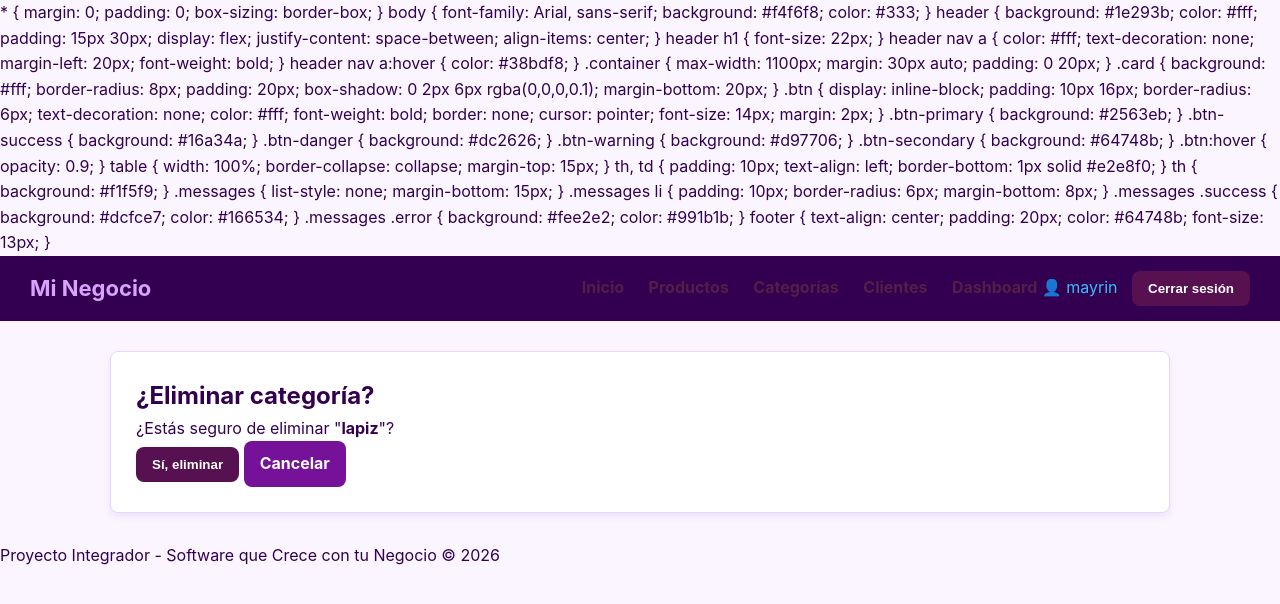
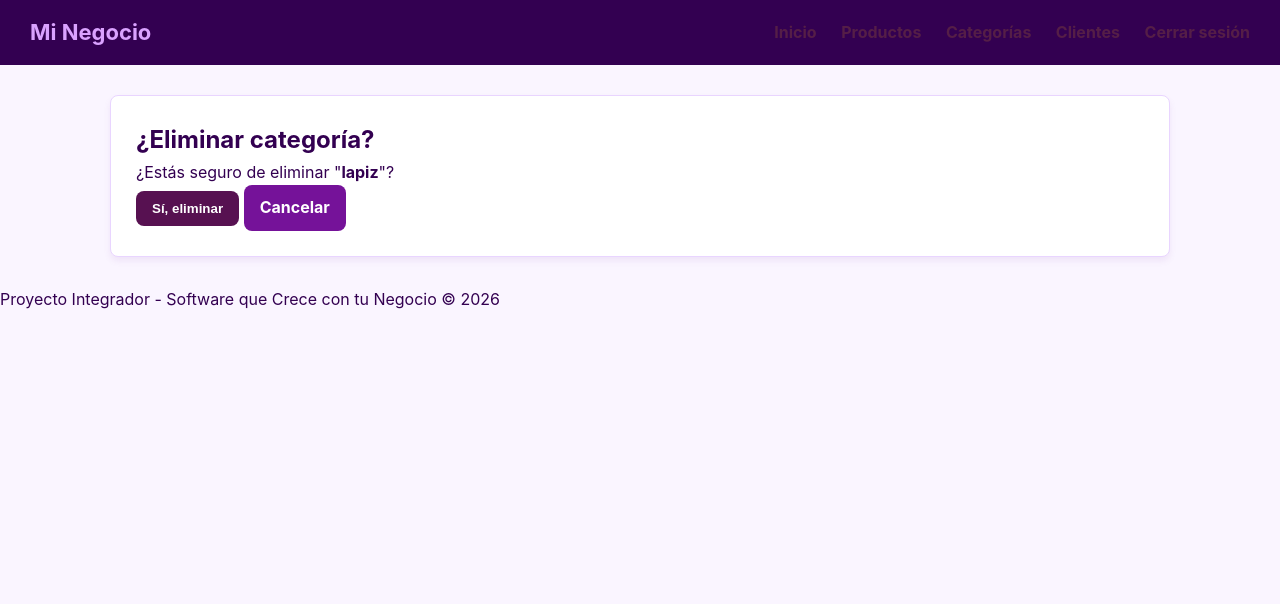
Before and after one commit to mayrintrejo81/mi-negocio-django, a Django app: page /categorias/eliminar/1/ in a window 1280 px wide. Shown: the top 604 px of the page. Run offline with Django 5.2, Linux system fonts and the light colour scheme; a user stored in the database is signed in; data comes from the database, SQL or seed files in the repository.

Commit message:
Corregir base.html limpio con paleta morada

```diff
--- a/tienda/templates/base.html
+++ b/tienda/templates/base.html
@@ -4,109 +4,11 @@
 <head>
     <meta charset="UTF-8">
     <meta name="viewport" content="width=device-width, initial-scale=1.0">
-    <title>{% block title %}Mi Negocio{% endblock %}</title>
+    <title>{% block title %}papeleria nomita {% endblock %}</title>
     <link rel="stylesheet" href="{% static 'css/styles.css' %}">
 </head>
-        * {
-            margin: 0;
-            padding: 0;
-            box-sizing: border-box;
-        }
-        body {
-            font-family: Arial, sans-serif;
-            background: #f4f6f8;
-            color: #333;
-        }
-        header {
-            background: #1e293b;
-            color: #fff;
-            padding: 15px 30px;
-            display: flex;
-            justify-content: space-between;
-            align-items: center;
-        }
-        header h1 {
-            font-size: 22px;
-        }
-        header nav a {
-            color: #fff;
-            text-decoration: none;
-            margin-left: 20px;
-            font-weight: bold;
-        }
-        header nav a:hover {
-            color: #38bdf8;
-        }
-        .container {
-            max-width: 1100px;
-            margin: 30px auto;
-            padding: 0 20px;
-        }
-        .card {
-            background: #fff;
-            border-radius: 8px;
-            padding: 20px;
-            box-shadow: 0 2px 6px rgba(0,0,0,0.1);
-            margin-bottom: 20px;
-        }
-        .btn {
-            display: inline-block;
-            padding: 10px 16px;
-            border-radius: 6px;
-            text-decoration: none;
-            color: #fff;
-            font-weight: bold;
-            border: none;
-            cursor: pointer;
-            font-size: 14px;
-            margin: 2px;
-        }
-        .btn-primary { background: #2563eb; }
-        .btn-success { background: #16a34a; }
-        .btn-danger { background: #dc2626; }
-        .btn-warning { background: #d97706; }
-        .btn-secondary { background: #64748b; }
-        .btn:hover { opacity: 0.9; }
-        table {
-            width: 100%;
-            border-collapse: collapse;
-            margin-top: 15px;
-        }
-        th, td {
-            padding: 10px;
-            text-align: left;
-            border-bottom: 1px solid #e2e8f0;
-        }
-        th {
-            background: #f1f5f9;
-        }
-        .messages {
-            list-style: none;
-            margin-bottom: 15px;
-        }
-        .messages li {
-            padding: 10px;
-            border-radius: 6px;
-            margin-bottom: 8px;
-        }
-        .messages .success {
-            background: #dcfce7;
-            color: #166534;
-        }
-        .messages .error {
-            background: #fee2e2;
-            color: #991b1b;
-        }
-        footer {
-            text-align: center;
-            padding: 20px;
-            color: #64748b;
-            font-size: 13px;
-        }
-    </style>
-</head>
 <body>
-    <header>
+    <header class="site-header">
         <h1>Mi Negocio</h1>
         <nav>
             <a href="{% url 'inicio' %}">Inicio</a>
@@ -114,32 +16,27 @@
             <a href="{% url 'lista_categorias' %}">Categorías</a>
             <a href="{% url 'lista_clientes' %}">Clientes</a>
             {% if user.is_authenticated %}
-                <a href="{% url 'dashboard' %}">Dashboard</a>
-                <span style="color:#38bdf8;">👤 {{ user.username }}</span>
-                <form action="{% url 'logout' %}" method="post" style="display:inline;">
-                  {% csrf_token %}
-                  <button type="submit" class="btn btn-danger" style="margin-left:10px;">Cerrar sesión</button>
-                </form>
+                <a href="{% url 'logout' %}">Cerrar sesión</a>
             {% else %}
                 <a href="{% url 'login' %}">Iniciar sesión</a>
             {% endif %}
         </nav>
     </header>
 
-    <div class="container">
+    <main class="container">
         {% if messages %}
             <ul class="messages">
                 {% for message in messages %}
-                    <li class="{{ message.tags }}">{{ message }}</li>
+                    <li class="message {{ message.tags }}">{{ message }}</li>
                 {% endfor %}
             </ul>
         {% endif %}
 
         {% block content %}{% endblock %}
-    </div>
+    </main>
 
-    <footer>
-        Proyecto Integrador - Software que Crece con tu Negocio &copy; {% now "Y" %}
+    <footer class="site-footer">
+        <p>Proyecto Integrador - Software que Crece con tu Negocio © {% now "Y" %}</p>
     </footer>
 </body>
 </html>
```
Lines whose indentation alone changed are shown as unchanged.
